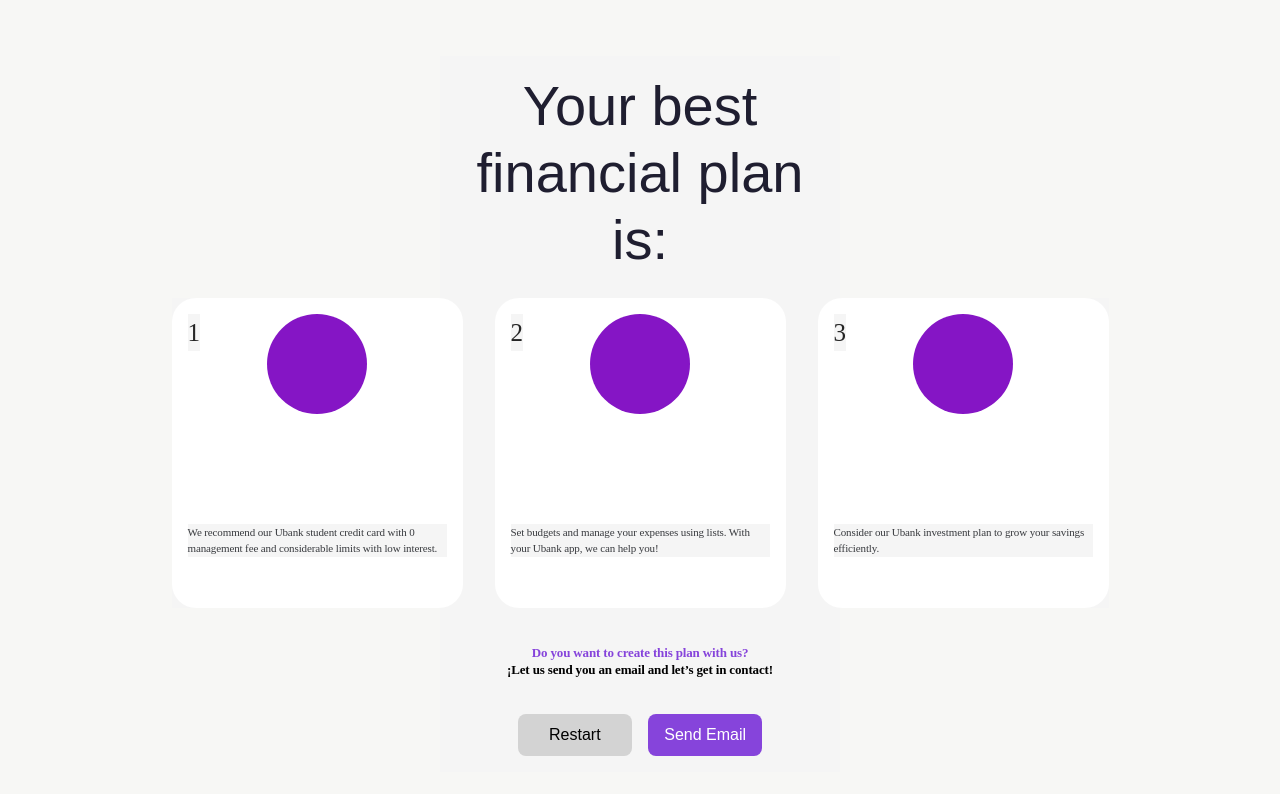
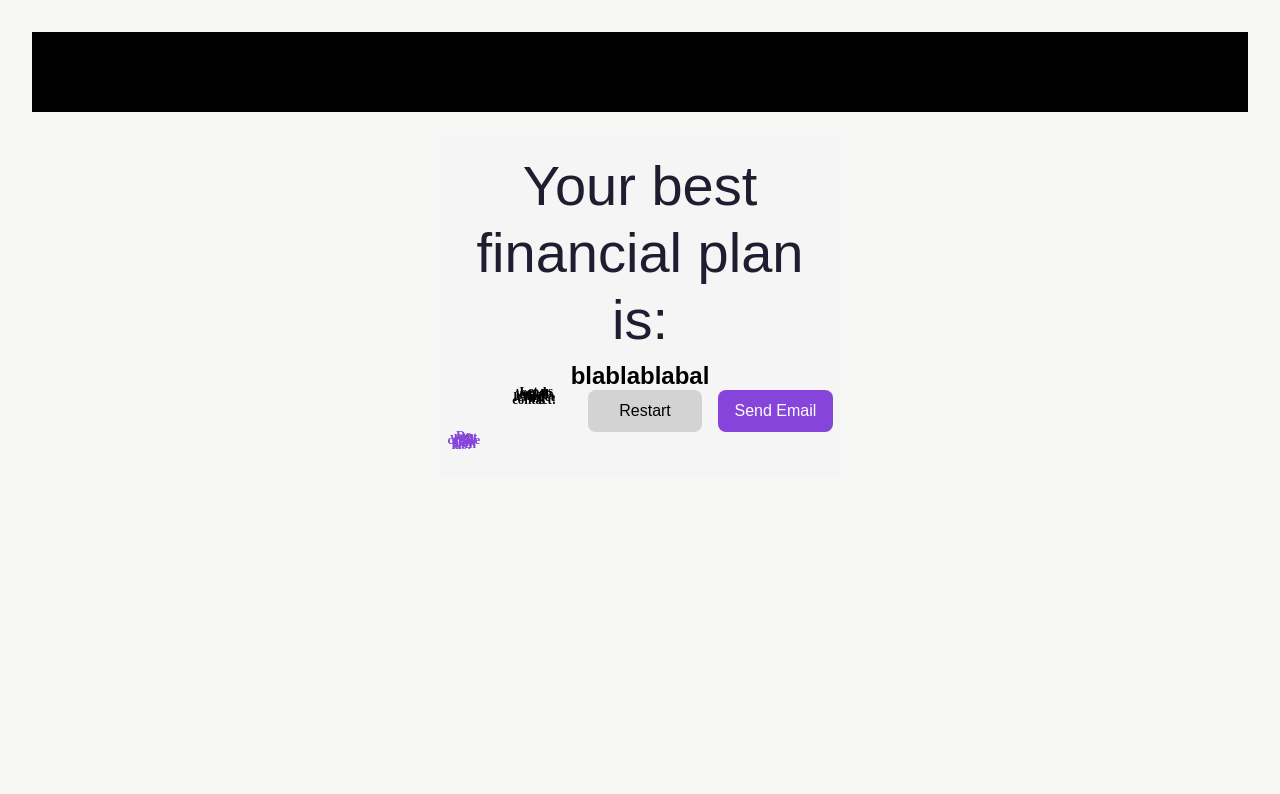
Before and after one commit to viegosabroso/UbankFinal, a React (Vite) app in the folder Ubank/: page /Plan in a window 1280 px wide. Shown: the top 794 px of the page. Built offline with nearby package versions, Linux system fonts and the light colour scheme.

Commit message:
File: Arrangement Files

```diff
--- a/Ubank/src/main.tsx
+++ b/Ubank/src/main.tsx
@@ -1,6 +1,6 @@
 import { StrictMode } from 'react'
 import { createRoot } from 'react-dom/client'
-import FinantialPlan from './pages/FinantialPlan/Components/FinantialPlan.tsx';
+import FinantialPlan from './pages/FinantialPlan/FinantialPlan.tsx';
 import OnBoarding from './pages/OnBoarding/OnBoarding.tsx';
 import {  createBrowserRouter,  RouterProvider,} from "react-router-dom";
 import Form from './pages/Form/Form.tsx';
--- a/Ubank/src/pages/FinantialPlan/Components/FinantialPlan.tsx
+++ b/Ubank/src/pages/FinantialPlan/FinantialPlan.tsx
@@ -1,13 +1,10 @@
 import React from 'react';
 import './FinantialPlan.css';
-import Card from './Card';
+import Card from './Components/cards/Card';
 import { useLocation } from 'react-router-dom';
 
-interface FinantialPlanProps {
-  efficientSubtitle: string;
-}
 
-const FinantialPlan: React.FC<FinantialPlanProps> = ({ efficientSubtitle }) => {
+const FinantialPlan = () => {
   const location = useLocation();
   console.log(location.state);
   return (
@@ -16,23 +13,10 @@ const FinantialPlan: React.FC<FinantialPlanProps> = ({ efficientSubtitle }) => {
 
       <div className="content">
         <h1 className="subtitle">Your best financial plan is:</h1>
-        <h2 className="efficient-subtitle">{efficientSubtitle}</h2> {/* Subtítulo dinámico */}
+        <h2 className="<efficient-subtitle">blablablabal</h2> {/* Subtítulo dinámico */}
 
         <div className="card-container">
           {/* Usar el componente Card y pasarle las props dinámicas */}
-          <Card
-            number={1}
-            text="We recommend our Ubank student credit card with 0 management fee and considerable limits with low interest."
-          />
-          <Card
-            number={2}
-            text="Set budgets and manage your expenses using lists. With your Ubank app, we can help you!"
-          />
-          <Card
-            number={3}
-            text="Consider our Ubank investment plan to grow your savings efficiently."
-          />
-        </div>
 
         {/* Texto adicional */}
         <p className="contact-text">Do you want to create this plan with us?</p>
@@ -45,6 +29,7 @@ const FinantialPlan: React.FC<FinantialPlanProps> = ({ efficientSubtitle }) => {
         </div>
       </div>
     </div>
+    </div>
   );
 };
 
```
Also changed, not shown: Ubank/src/pages/FinantialPlan/Components/cards/Card.css (renamed from Ubank/src/pages/FinantialPlan/Components/Card.css), Ubank/src/pages/FinantialPlan/Components/cards/Card.tsx (renamed from Ubank/src/pages/FinantialPlan/Components/Card.tsx), Ubank/src/pages/FinantialPlan/FinantialPlan.css (renamed from Ubank/src/pages/FinantialPlan/Components/FinantialPlan.css).
